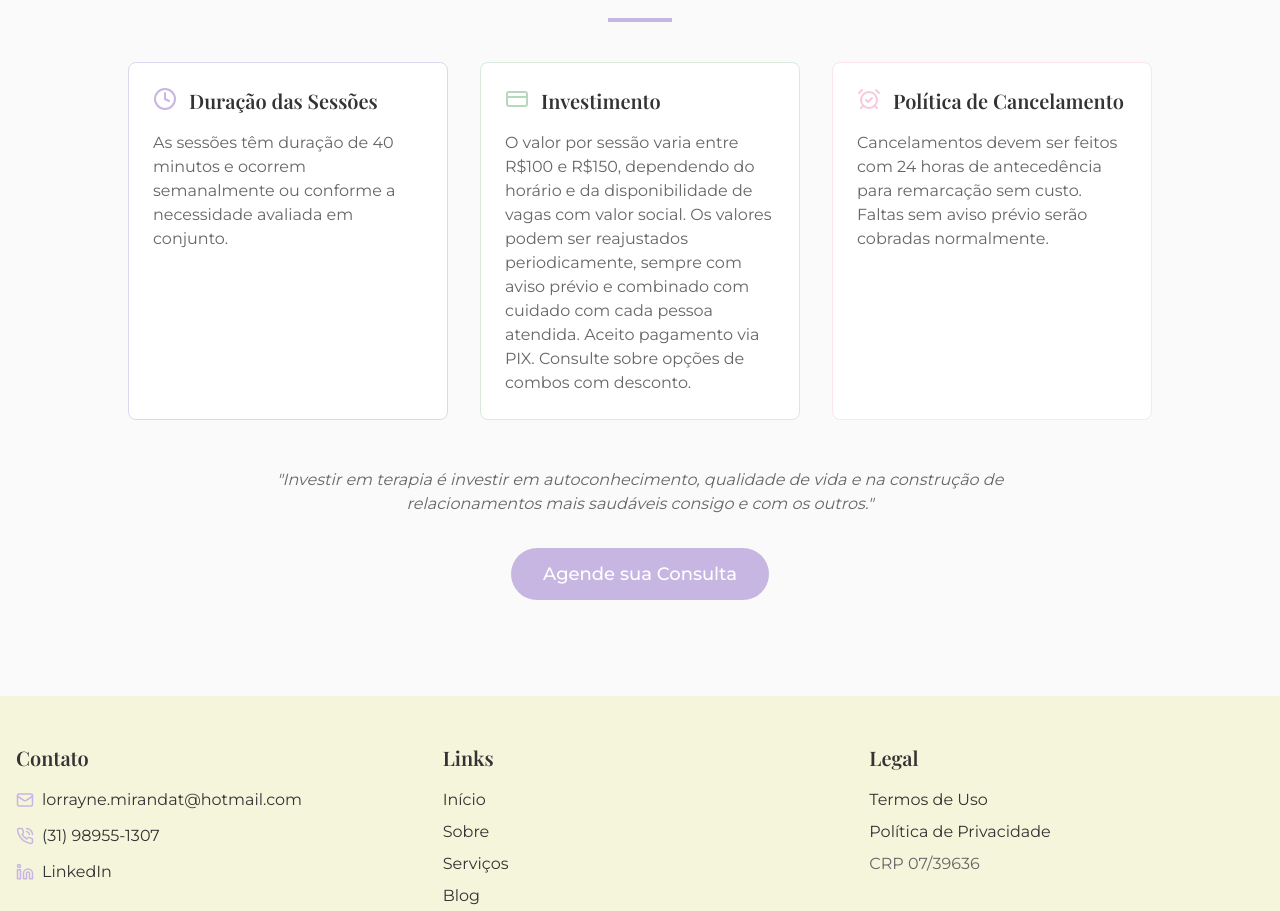
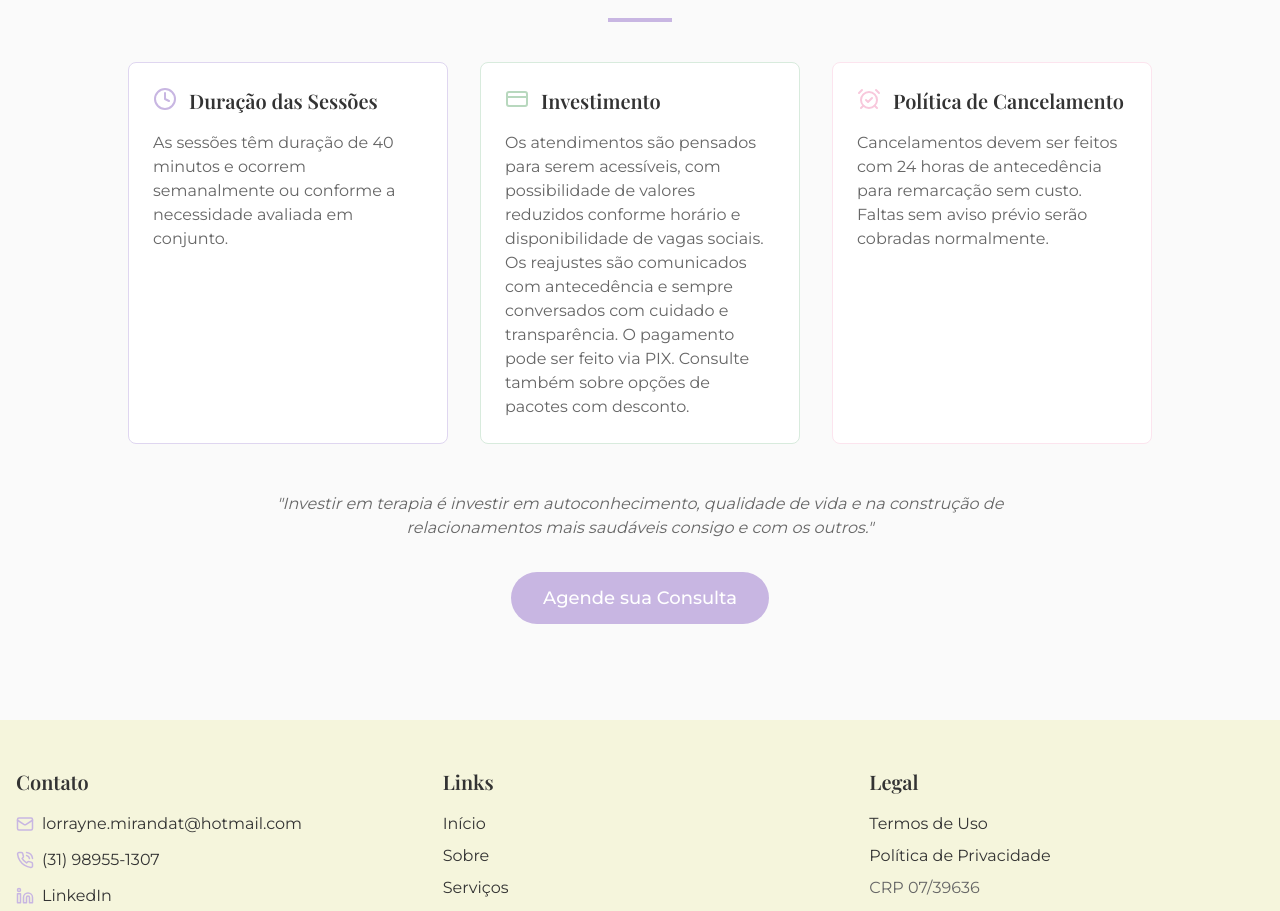
Before and after one commit to Lorrayne1502/psicolorraynemiranda, a React (Vite) app: page /servicos in a window 1280 px wide. Shown: the part 2326-3237 px from the top of the page. Built offline with nearby package versions, Linux system fonts and the light colour scheme.

Commit message:
Update pricing information with accessible values and payment options

```diff
--- a/src/pages/Services.tsx
+++ b/src/pages/Services.tsx
@@ -222,7 +222,7 @@ const Services = () => {
                 <h3 className="text-xl font-semibold">Investimento</h3>
               </div>
               <p className="text-[#666666]">
-                O valor por sessão varia entre R$100 e R$150, dependendo do horário e da disponibilidade de vagas com valor social. Os valores podem ser reajustados periodicamente, sempre com aviso prévio e combinado com cuidado com cada pessoa atendida. Aceito pagamento via PIX. Consulte sobre opções de combos com desconto.
+                Os atendimentos são pensados para serem acessíveis, com possibilidade de valores reduzidos conforme horário e disponibilidade de vagas sociais. Os reajustes são comunicados com antecedência e sempre conversados com cuidado e transparência. O pagamento pode ser feito via PIX. Consulte também sobre opções de pacotes com desconto.
               </p>
             </div>
 
```
